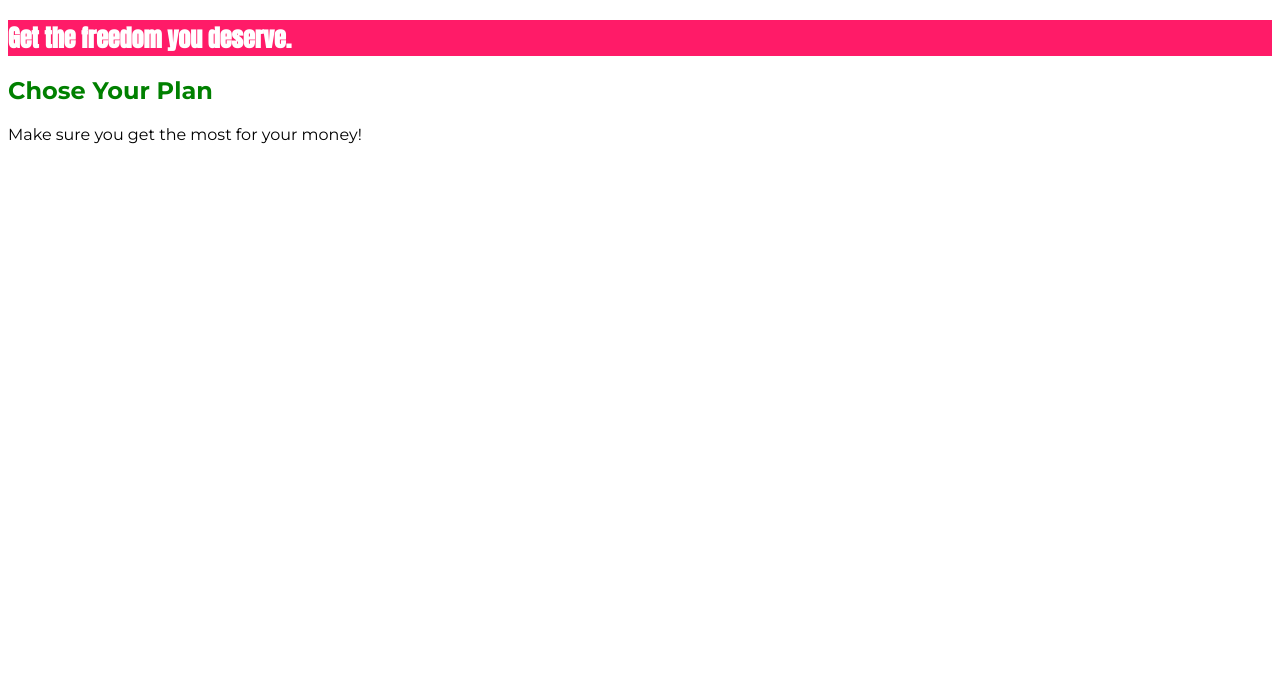
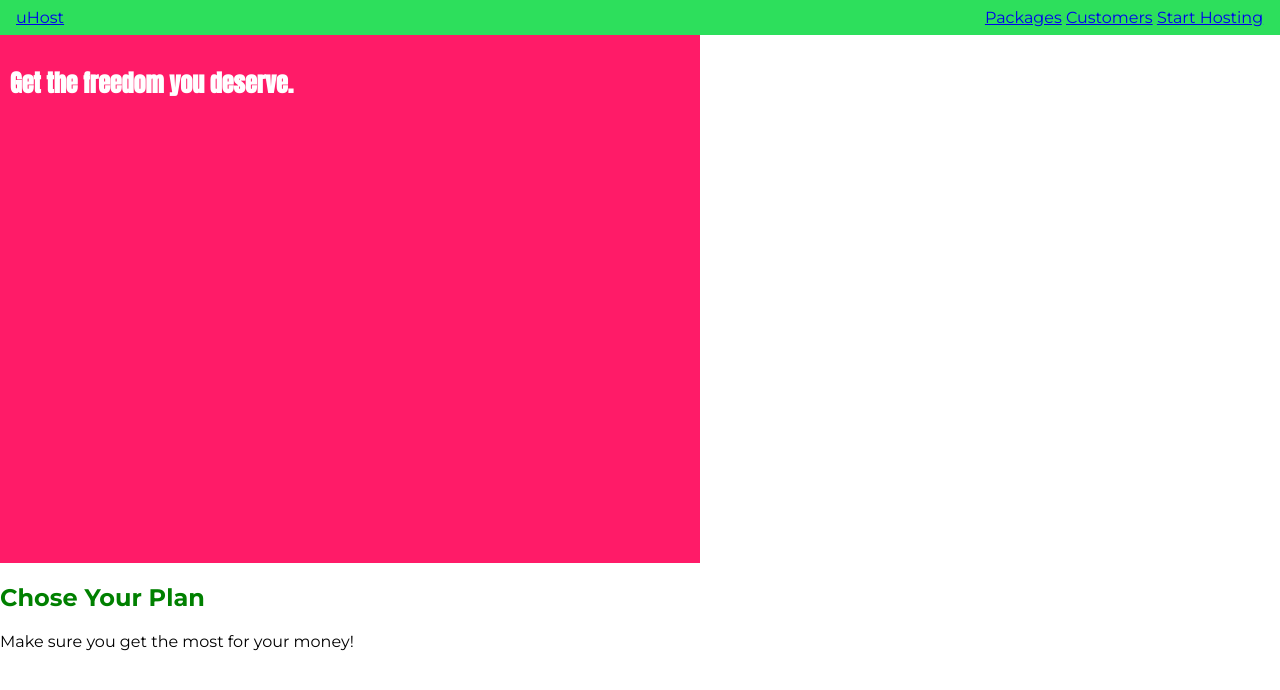
Before and after one commit to aalvarezto/css-course, a website with bundled scripts: page index.html in a window 1280 px wide. Built offline with nearby package versions, Linux system fonts and the light colour scheme.

Commit message:
:rocket: chapter 03-14

```diff
--- a/index.html
+++ b/index.html
@@ -17,6 +17,22 @@
 		<title>uHost</title>
 	</head>
 	<body>
+		<header class="main-header">
+			<div><a href="./index.html">uHost</a></div
+			><nav class="main-nav">
+				<ul class="main-nav__items">
+					<li class="main-nav__item">
+						<a href="./src/packages/index.html">Packages</a>
+					</li>
+					<li class="main-nav__item">
+						<a href="./src/customers/index.html">Customers</a>
+					</li>
+					<li class="main-nav__item">
+						<a href="./src/start-hosting/index.html">Start Hosting</a>
+					</li>
+				</ul>
+			</nav>
+		</header>
 		<main>
 			<section id="product-overview">
 				<h1>Get the freedom you deserve.</h1>
--- a/src/style.css
+++ b/src/style.css
@@ -1,9 +1,17 @@
+* {
+	box-sizing: border-box;
+}
+
 body {
 	font-family: "Montserrat", sans-serif;
+	margin: 0;
 }
 
 #product-overview {
 	background: #ff1b68;
+	width: 700px;
+	height: 528px;
+	padding: 10px;
 }
 
 .section-title {
@@ -15,3 +23,29 @@ body {
 	color: white;
 	font-family: "Anton", sans-serif;
 }
+
+.main-header {
+	background-color: #2ddf5c;
+	width: 100%;
+	padding: 8px 16px;
+}
+
+header > div {
+	display: inline-block;
+}
+
+header > .main-nav {
+	display: inline-block;
+	text-align: right;
+	width: calc(100% - 49px);
+}
+
+.main-nav__items {
+	margin: 0;
+	padding: 0;
+	list-style: none;
+}
+
+.main-nav__item {
+	display: inline-block;
+}
```
Also changed, not shown: src/customers/index.html (added), src/packages/index.html (added), src/start-hosting/index.html (added), 1 other file.
